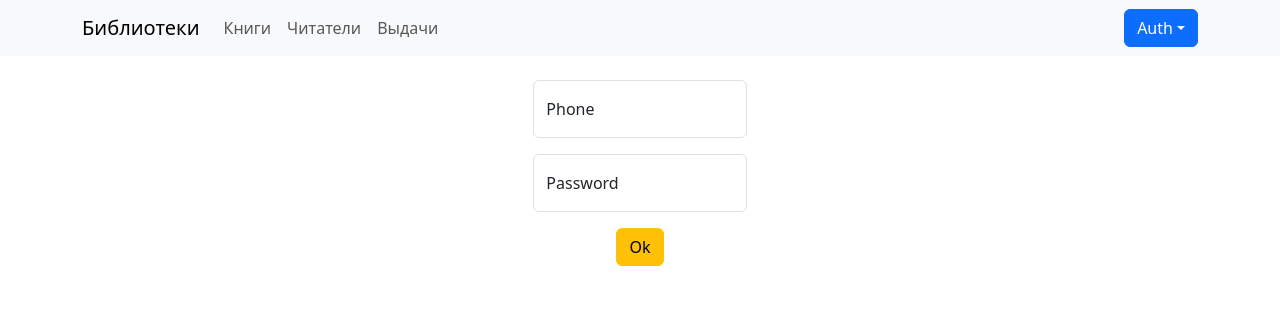
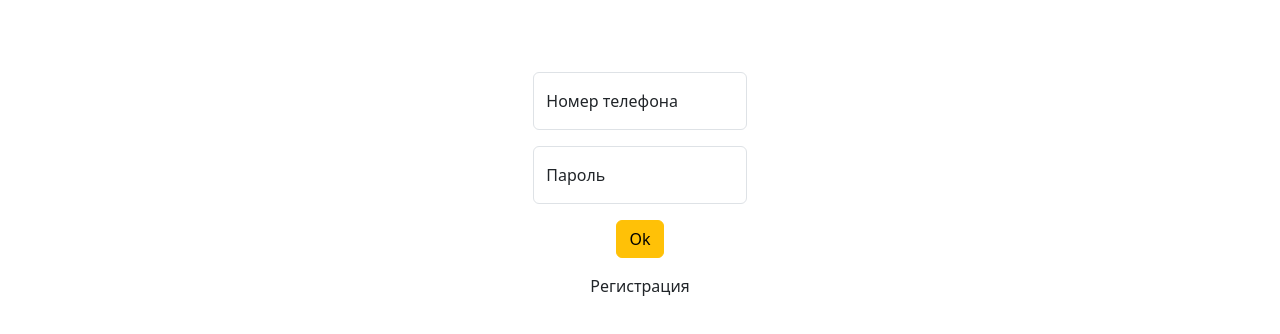
Before and after one commit to Melchalk/WebLibrary.Frontend, a React (Vite) app: page /auth in a window 1280 px wide. Shown: the top 334 px of the page. Built offline with nearby package versions, Linux system fonts and the light colour scheme.

Commit message:
some updates auth

```diff
--- a/src/App.tsx
+++ b/src/App.tsx
@@ -4,20 +4,21 @@ import { NavigationBar } from "./pages/NavigationBar";
 import { LoginPage, LogoutPage, RegisterPage } from "./auth/AuthPage";
 import PersonalPage from './pages/PersonalPage';
 import BookPage from './pages/BookPage';
+import { useAppSelector } from './redux/hooks';
 
 export default function App() {
+  const isLogin = useAppSelector(state => state.auth.isLogin);
   return (
       <BrowserRouter>
-        <NavigationBar />
-        <br />
+      {isLogin ? <NavigationBar /> : <><br/></>}
         <Routes>
-          <Route path='*' element={<Navigate to='/'/>}/>
-          <Route path='/auth' element={<LoginPage />}/>
-          <Route path='/account' element={<PersonalPage />}/>
-          <Route path='/logout' element={<LogoutPage />}/>
-          <Route path='/register' element={<RegisterPage />}/>
+          <Route path='/register' element={!isLogin ? <RegisterPage /> : <Navigate to='/account'/>}/>
+          <Route path='/auth' element={!isLogin ? <LoginPage /> : <Navigate to='/account'/>}/>
 
-          <Route path='/books' element={<BookPage />}/>
+          <Route path='*' element={isLogin ? <Navigate to='/account'/> : <Navigate to='/auth'/>}/>
+          <Route path='/account' element={isLogin ? <PersonalPage /> : <Navigate to='/auth'/>}/>
+          <Route path='/logout' element={isLogin ? <LogoutPage /> : <Navigate to='/auth'/>}/>
+          <Route path='/books' element={isLogin ? <BookPage />: <Navigate to='/auth'/>}/>
         </Routes>
       </BrowserRouter>
   );
--- a/src/auth/AuthPage.tsx
+++ b/src/auth/AuthPage.tsx
@@ -1,7 +1,7 @@
-import { Button, FloatingLabel, Form, Stack } from "react-bootstrap";
+import { Button, FloatingLabel, Form, Nav, Stack, Toast, ToastContainer } from "react-bootstrap";
 import { useAppDispatch } from "../redux/hooks";
 import { addAuthToken, addRefreshToken, logout } from "../redux/authSlice";
-import { useEffect, useState } from "react";
+import { useState } from "react";
 import { useNavigate } from "react-router-dom";
 import { RegisterRequest, loginUser, registerUser } from "./AuthService";
 import ErrorToast from "../components/ErrorToast";
@@ -9,12 +9,24 @@ import ErrorToast from "../components/ErrorToast";
 export function LogoutPage() {
   const dispatch = useAppDispatch();
 
-  useEffect(() => {
-      dispatch(logout());
-  });
+  const [show, setShow] = useState(true);
+
+  const onLogout = () =>{
+    dispatch(logout());
+  };
 
   return (
-    <h1>Successful account logout</h1>
+    <>
+      <ToastContainer className = "p-3" position='top-end'>
+        <Toast show={show} onClose={() => setShow(false)}>
+          <Toast.Header>
+            <strong className="me-auto">Error</strong>
+          </Toast.Header>
+          <Toast.Body>Successful account logout</Toast.Body>
+        </Toast>
+      </ToastContainer>
+      {onLogout()}
+    </>
   );
 }
 
@@ -49,17 +61,20 @@ export function LoginPage() {
 
     return (
       <>
-      <Stack gap={3} className="col-md-2 mx-auto mb-3">
-        <FloatingLabel controlId="floatingInput" label="Phone" >
-          <Form.Control type="phone" placeholder="name@example.com" onChange={(t) => setStatePhone(t.target.value)}/>
+      <Stack gap={3} className="col-md-2 mx-auto mb-3 mt-5">
+        <FloatingLabel controlId="floatingInput" label="Номер телефона" >
+          <Form.Control type="phone" placeholder="Номер телефона" onChange={(t) => setStatePhone(t.target.value)}/>
         </FloatingLabel>
-        <FloatingLabel controlId="floatingPassword" label="Password">
-          <Form.Control type="password" placeholder="Password" onChange={(t) => setStatePassword(t.target.value)}/>
+        <FloatingLabel controlId="floatingPassword" label="Пароль">
+          <Form.Control type="password" placeholder="Пароль" onChange={(t) => setStatePassword(t.target.value)}/>
         </FloatingLabel>
         <Button variant="warning" className="mx-auto" onClick={() => onLoginUser()}>Ok</Button>
+        <Nav.Item className="mx-auto">
+          <Nav.Link href="/register">Регистрация</Nav.Link>
+        </Nav.Item>
       </Stack>
-      <br />
-        {ErrorToast(show, setShow, errorMessage)}
+
+      {ErrorToast(show, setShow, errorMessage)}
       </>
     );
 }
@@ -100,22 +115,25 @@ export function RegisterPage() {
 
   return (
     <>
-      <Stack gap={3} className="col-md-2 mx-auto mb-3">
-        <FloatingLabel label="FullName">
-          <Form.Control placeholder="FullName" onChange={(t) =>
+      <Stack gap={3} className="col-md-2 mx-auto mb-3 mt-5">
+        <FloatingLabel label="ФИО">
+          <Form.Control placeholder="ФИО" onChange={(t) =>
             setStateRequest({...stateRequest, fullName: t.target.value})}/>
         </FloatingLabel>
-        <FloatingLabel label="Phone">
-          <Form.Control placeholder="Number" onChange={(t) =>
+        <FloatingLabel label="Номер телефона">
+          <Form.Control placeholder="Номер телефона" onChange={(t) =>
             setStateRequest({...stateRequest, phone: t.target.value})}/>
         </FloatingLabel>
-        <FloatingLabel label="Password">
-          <Form.Control type="password" placeholder="Password" onChange={(t) =>
+        <FloatingLabel label="Пароль">
+          <Form.Control type="Пароль" placeholder="Password" onChange={(t) =>
             setStateRequest({...stateRequest, password: t.target.value})}/>
         </FloatingLabel>
         <Button variant="warning" className="mx-auto"  onClick={() => onRegisterUser()}>Ok</Button>
+        <Nav.Item className="mx-auto">
+          <Nav.Link href="/auth">Login</Nav.Link>
+        </Nav.Item>
       </Stack>
-      <br />
+
       {ErrorToast(show, setShow, errorMessage)}
     </>
   );
--- a/src/components/Book/BooksTable.tsx
+++ b/src/components/Book/BooksTable.tsx
@@ -6,7 +6,7 @@ export default function BooksTable(
     setShowUpdateModal: React.Dispatch<React.SetStateAction<boolean>>,
     setStateUpdateRequest: React.Dispatch<React.SetStateAction<UpdateBookRequest>>){
     return(
-        <Table className="mx-auto" striped bordered hover>
+        <Table className="mx-auto" striped hover>
             <thead>
                 <tr>
                 <th>Id</th>
--- /dev/null
+++ b/src/components/User/DeletePersonModal.tsx
@@ -0,0 +1,56 @@
+import Button from 'react-bootstrap/Button';
+import Modal from 'react-bootstrap/Modal';
+import { useNavigate } from 'react-router-dom';
+import { deleteCurrentUser } from '../../auth/AuthService';
+import { useAppDispatch } from '../../redux/hooks';
+import { logout } from '../../redux/authSlice';
+
+export default function DeletePersonModal(
+    show:boolean, setShowModal: any,
+    setShowToast: any, setError: React.Dispatch<any>) {
+
+    const dispatch = useAppDispatch();
+    const navigate = useNavigate();
+
+    const onDeleteUser = () => {
+        deleteCurrentUser()
+            .then(() => {
+                dispatch(logout());
+                navigate('/home');
+            })
+            .catch((error) => {
+                navigate('/account');
+                setShowModal(false);
+                setShowToast(true);
+
+                if (error.response) {
+                    setError(error.response.data);
+                  } else if (error.request) {
+                    setError(error.request);
+                  } else {
+                    setError(error.message);
+                  }
+            })
+    };
+
+    return (
+        <>
+        <Modal show={show} onClose={() => setShowModal(false)}>
+            <Modal.Header closeButton onClick={() => setShowModal(false)}>
+            <Modal.Title>Удаление аккаунта</Modal.Title>
+            </Modal.Header>
+            <Modal.Body>
+                <h6>Вы уверены, что хотите удалить аккаунт?</h6>
+            </Modal.Body>
+            <Modal.Footer>
+            <Button variant="secondary" onClick={() => setShowModal(false)}>
+                Close
+            </Button>
+            <Button variant="danger" onClick={() => onDeleteUser()}>
+                Delete
+            </Button>
+            </Modal.Footer>
+        </Modal>
+        </>
+  );
+}
--- a/src/components/UpdatePersonModal.tsx
+++ b/src/components/User/UpdatePersonModal.tsx
@@ -1,7 +1,7 @@
 import { FloatingLabel, Form, Stack } from 'react-bootstrap';
 import Button from 'react-bootstrap/Button';
 import Modal from 'react-bootstrap/Modal';
-import { UpdateLibrarianRequest, updateLibrarian } from '../api/LibrarianApi';
+import { UpdateLibrarianRequest, updateLibrarian } from '../../api/LibrarianApi';
 import { useNavigate } from 'react-router-dom';
 
 export default function UpdatePersonModal(
--- a/src/pages/NavigationBar.tsx
+++ b/src/pages/NavigationBar.tsx
@@ -1,27 +1,19 @@
 import { Container, Dropdown, DropdownButton, Nav, Navbar } from 'react-bootstrap';
-import { useAppSelector } from '../redux/hooks';
 
 export function NavigationBar(){
-    const isLogin = useAppSelector(state => state.auth.isLogin)
-
     return(
         <Navbar bg="light" data-bs-theme="light">
             <Container>
-                <Navbar.Brand href="/libraries">Библиотеки</Navbar.Brand>
+                <Navbar.Brand href="/libraries">Библиотека</Navbar.Brand>
                 <Nav className="me-auto">
                     <Nav.Link href="/books">Книги</Nav.Link>
                     <Nav.Link href="/readers">Читатели</Nav.Link>
                     <Nav.Link href="/issues">Выдачи</Nav.Link>
                 </Nav>
-                {isLogin ?
-                    <DropdownButton id="dropdown-profile-button" title="Profile">
-                        <Dropdown.Item href="/account">Your profile</Dropdown.Item>
-                        <Dropdown.Item href="/logout">Log out</Dropdown.Item>
-                    </DropdownButton> :
-                    <DropdownButton id="dropdown-auth-button" title="Auth">
-                        <Dropdown.Item href="/register">Register</Dropdown.Item>
-                        <Dropdown.Item href="/auth">Log in</Dropdown.Item>
-                    </DropdownButton> }
+                <DropdownButton id="dropdown-profile-button" title="Profile">
+                    <Dropdown.Item href="/account">Твой аккаунт</Dropdown.Item>
+                    <Dropdown.Item href="/logout">Выйти</Dropdown.Item>
+                </DropdownButton>
             </Container>
         </Navbar>
     );
--- a/src/redux/authSlice.tsx
+++ b/src/redux/authSlice.tsx
@@ -19,9 +19,12 @@ export const authSlice = createSlice({
     initialState,
     reducers: {
         addAuthToken: (state, action) => {
-            localStorage.setItem('accessToken', action.payload)
+            localStorage.setItem('accessToken', action.payload);
+            state.accessToken = action.payload;
+            state.isLogin = true;
         },
         addRefreshToken: (state, action) => {
+            localStorage.setItem('refreshToken', action.payload);
             state.refreshToken = action.payload
         },
         addId: (state, action) => {
@@ -30,6 +33,7 @@ export const authSlice = createSlice({
         logout: (state) => {
             localStorage.removeItem('accessToken'),
             localStorage.removeItem('id')
+            state.isLogin = false;
         }
     },
 })
```
Also changed, not shown: src/pages/PersonalPage.tsx (+12 -14 lines).
